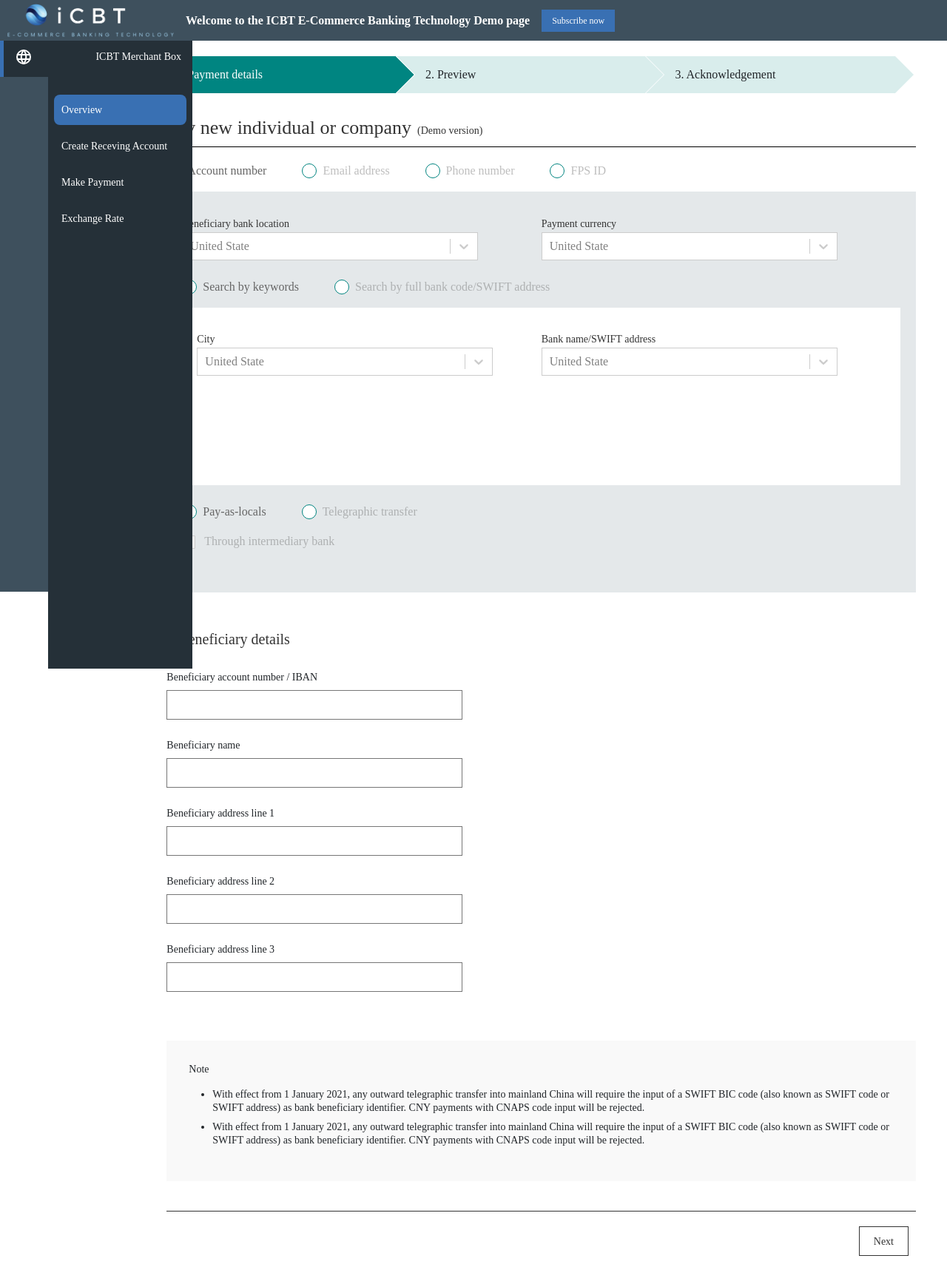
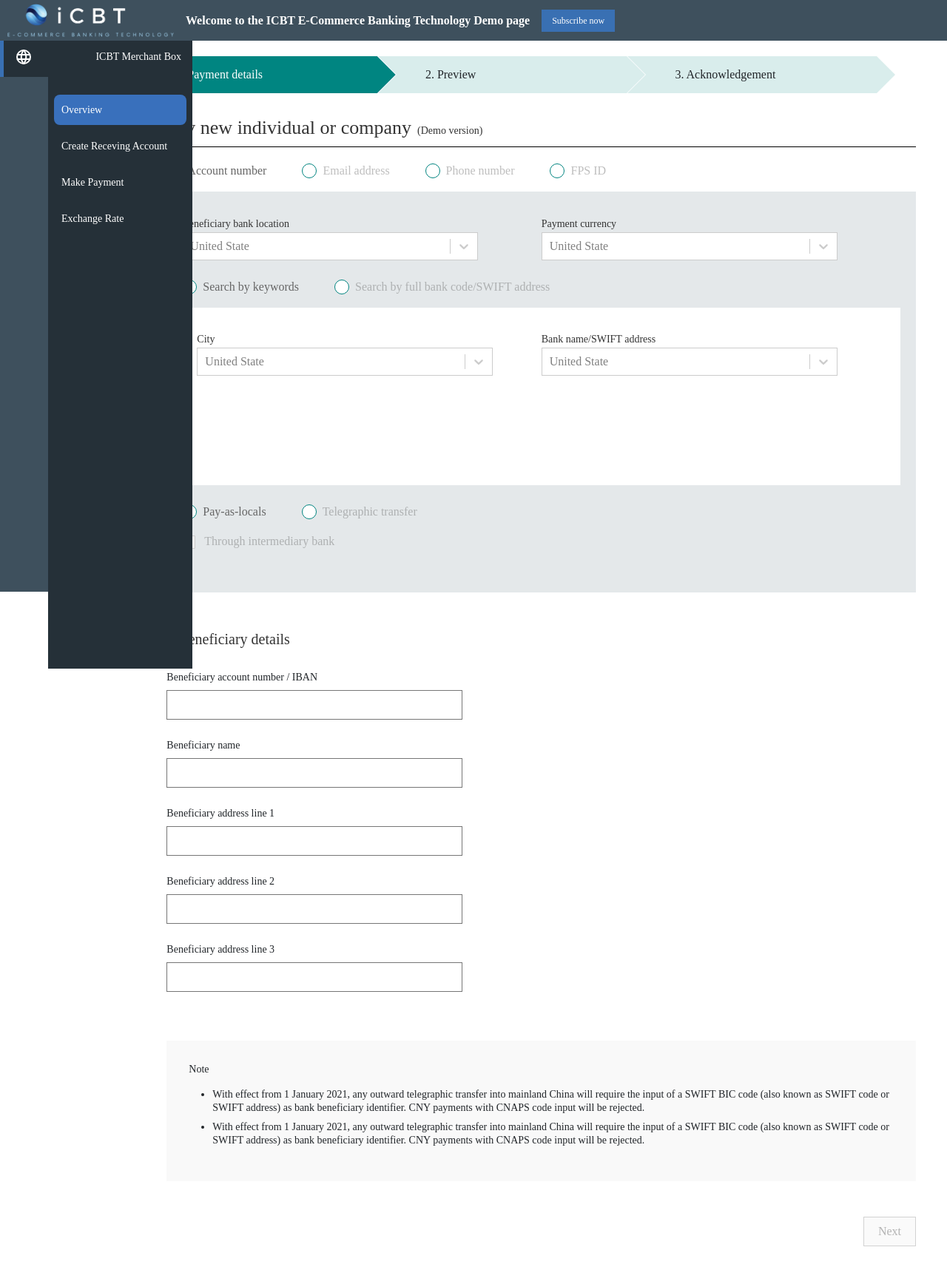
Before and after one commit to MamtazDev/hsbc-bank, a React (Vite) app: page /makepayment in a window 1280 px wide. Shown: the top 1736 px of the page at 74% size. Built offline with nearby package versions, Linux system fonts and the light colour scheme; a web font is replaced by a local one.

Commit message:
make payment first step update

```diff
--- a/src/components/makePayment/MakePayment.jsx
+++ b/src/components/makePayment/MakePayment.jsx
@@ -31,7 +31,7 @@ const MakePayment = () => {
   const renderStepContent = () => {
     switch (step) {
       case 1:
-        return <PaymentStepOne handleInputChange={handleInputChange} handleSelectFieldInputChange={handleSelectFieldInputChange} handleFormSubmit={handleFormSubmit} />
+        return <PaymentStepOne paymentFormData={paymentFormData} handleInputChange={handleInputChange} handleSelectFieldInputChange={handleSelectFieldInputChange} handleFormSubmit={handleFormSubmit} step={step} handleNext={handleNext} />
       case 2:
         return <PaymentStepTwo paymentFormData={paymentFormData} handleInputChange={handleInputChange} handleSelectFieldInputChange={handleSelectFieldInputChange} />
       case 3:
@@ -46,7 +46,7 @@ const MakePayment = () => {
     <div className='overview main_content mt-3'>
       <StepTracker step={step} />
       {renderStepContent()}
-      <PaymentStepBtn handleNext={handleNext} handlePrevious={handlePrevious} step={step} />
+      {/* <PaymentStepBtn handleNext={handleNext} handlePrevious={handlePrevious} step={step} /> */}
     </div>
 
   );
--- a/src/components/makePaymentStep/MakePaymentStep.scss
+++ b/src/components/makePaymentStep/MakePaymentStep.scss
@@ -42,7 +42,8 @@
             .tcb_grid {
                 display: grid;
                 grid-template-columns: 1fr 1fr;
-                @media(max-width: 992px){
+
+                @media(max-width: 992px) {
                     grid-template-columns: 1fr;
                 }
 
@@ -130,15 +131,16 @@
         display: grid;
         grid-template-columns: 0.5fr 1fr;
 
-        @media(max-width: 992px){
+        @media(max-width: 992px) {
             grid-template-columns: 1fr;
         }
 
         .paymentstep_two_details {
             border-right: 1px solid black;
+
             @media(max-width: 992px) {
-                    border-right: 0px;
-                }
+                border-right: 0px;
+            }
         }
     }
 
@@ -343,10 +345,10 @@
         }
     }
 
-    .paymentstep_two_information{
+    .paymentstep_two_information {
         @media(max-width: 992px) {
             margin-top: 50px;
-            }
+        }
 
     }
 
@@ -356,6 +358,7 @@
     .section_wrapper {
         display: grid;
         grid-template-columns: 1fr 1fr;
+
         .section_item {
             p {
                 font-size: 0.875rem;
@@ -370,3 +373,7 @@
         }
     }
 }
+
+.active {
+    background-color: #3970bc !important;
+}
--- a/src/components/makePaymentStep/PaymentStepOne.jsx
+++ b/src/components/makePaymentStep/PaymentStepOne.jsx
@@ -7,7 +7,7 @@ const options = [
   { value: 'CUD', label: 'Canada' }
 ]
 
-const PaymentStepOne = ({handleInputChange,handleFormSubmit,handleSelectFieldInputChange}) => {
+const PaymentStepOne = ({paymentFormData,step,handleNext,handleInputChange,handleFormSubmit,handleSelectFieldInputChange}) => {
 
 
   return (
@@ -229,7 +229,16 @@ const PaymentStepOne = ({handleInputChange,handleFormSubmit,handleSelectFieldInp
           </li>
         </ul>
       </div>
+      <div className='text-end'>
 
+      {step < 3 && (
+                <button
+                disabled={!paymentFormData.bankLocation || !paymentFormData.currency || !paymentFormData.city || !paymentFormData.bankName || !paymentFormData.iban || !paymentFormData.beneficiaryName || !paymentFormData.beneficiaryAddressLink1 || !paymentFormData.beneficiaryAddressLine2 || !paymentFormData.beneficiaryAddressLine3 }
+                onClick={handleNext} className={`${(paymentFormData.bankLocation && paymentFormData.currency && paymentFormData.city &&paymentFormData.bankName && paymentFormData.iban && paymentFormData.beneficiaryName && paymentFormData.beneficiaryAddressLink1 && paymentFormData.beneficiaryAddressLine2 && paymentFormData.beneficiaryAddressLine3) && "active"} next-button mt-5 `} >
+                    Next
+                </button>
+            )}
+      </div>
     </div>
   )
 }
--- a/src/components/stepTracker/StepTracker.scss
+++ b/src/components/stepTracker/StepTracker.scss
@@ -31,7 +31,7 @@
 .steps:before {
     position: absolute;
     content: '';
-    left: 0px;
+    left: -25px;
     height: 50%;
     width: 100%;
     border-left: 1px solid #FFF;
```
